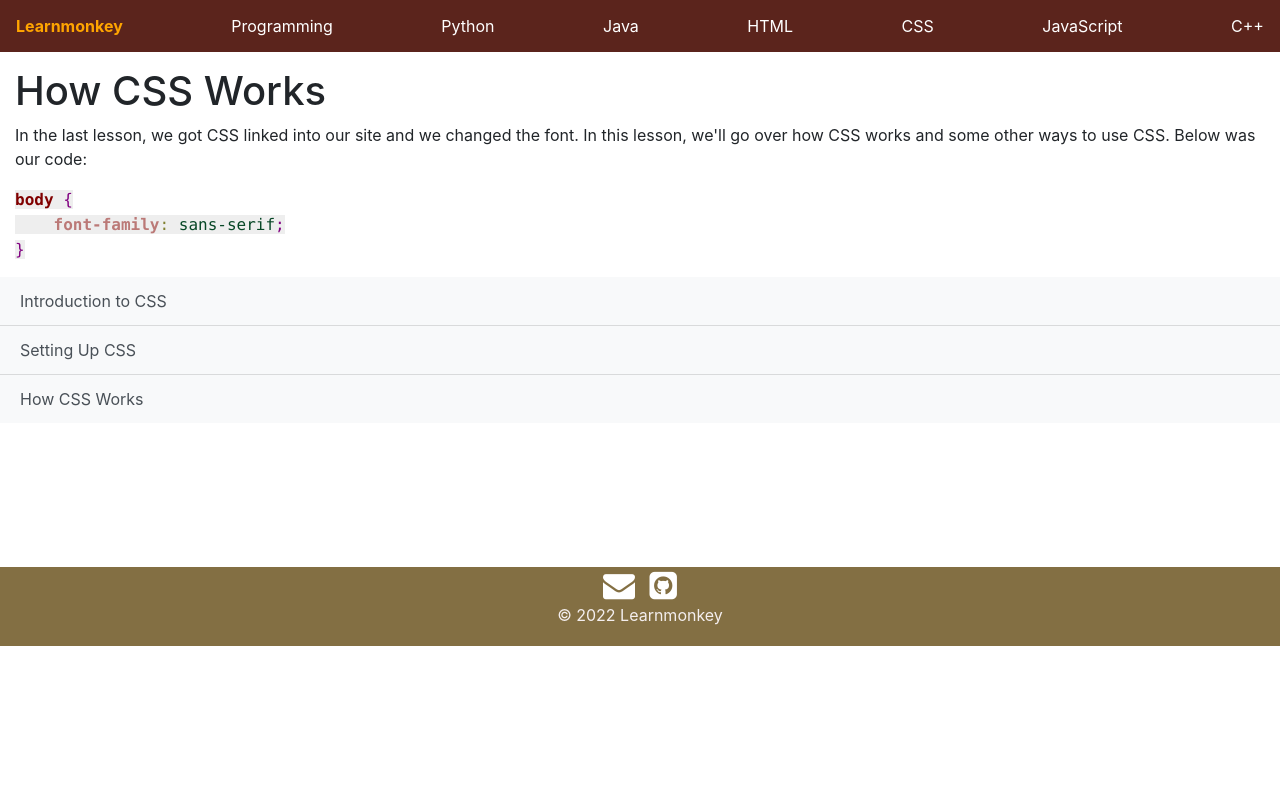
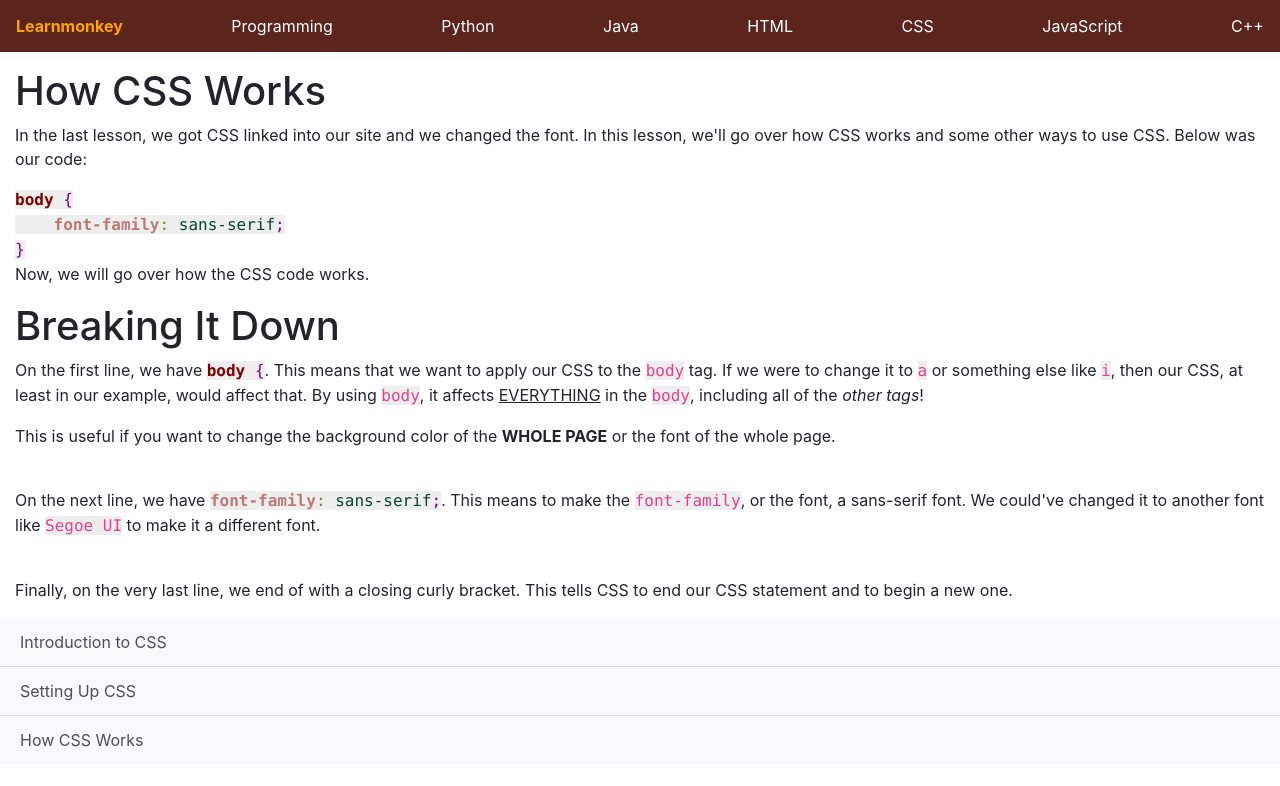
Before and after one commit to learnmonkey/learnmonkey.github.io, a Jekyll site: the page built from programming/css/how-css-works.html, in a window 1280 px wide and 900 px high. Shown: the top 786 px of the window. Built offline with Jekyll 4.4.1, drawn with Linux system fonts in a browser that asks for light colours.

Commit message:
how css works tutorial/lesson/guide complete for now...

```diff
--- a/programming/css/how-css-works.html
+++ b/programming/css/how-css-works.html
@@ -4,8 +4,21 @@ permalink: /programming/css/how-css-works/
 layout: css
 ---
 
-<h1>How CSS Works</h1>
-<p>In the last lesson, we got CSS linked into our site and we changed the font. In this lesson, we'll go over how CSS works and some other ways to use CSS. Below was our code: </p>
-<code style='color:#000000;'><span style='color:#800000; font-weight:bold; '>body</span> <span style='color:#800080; '>{</span><br>
-        &nbsp;&nbsp;&nbsp;&nbsp;<span style='color:#bb7977; font-weight:bold; '>font-family</span><span style='color:#808030; '>:</span> <span style='color:#074726; '>sans-serif</span><span style='color:#800080; '>;</span><br>
-      <span style='color:#800080; '>}</span></code>
+<section>
+  <h1>How CSS Works</h1>
+  <p>In the last lesson, we got CSS linked into our site and we changed the font. In this lesson, we'll go over how CSS works and some other ways to use CSS. Below was our code: </p>
+  <code style='color:#000000;'><span style='color:#800000; font-weight:bold; '>body</span> <span style='color:#800080; '>{</span><br>
+          &nbsp;&nbsp;&nbsp;&nbsp;<span style='color:#bb7977; font-weight:bold; '>font-family</span><span style='color:#808030; '>:</span> <span style='color:#074726; '>sans-serif</span><span style='color:#800080; '>;</span><br>
+        <span style='color:#800080; '>}</span></code>
+  <p>Now, we will go over how the CSS code works.</p>
+</section>
+
+<section>
+  <h1>Breaking It Down</h1>
+  <p>On the first line, we have <code style='color:#000000;'><span style='color:#800000; font-weight:bold; '>body</span> <span style='color:#800080; '>{</span></code>. This means that we want to apply our CSS to the <code>body</code> tag. If we were to change it to <code>a</code> or something else like <code>i</code>, then our CSS, at least in our example, would affect that. By using <code>body</code>, it affects <u>EVERYTHING</u> in the <code>body</code>, including all of the <i>other tags</i>!</p>
+  <p>This is useful if you want to change the background color of the <b>WHOLE PAGE</b> or the font of the whole page.</p>
+  <br>
+  <p>On the next line, we have <code><span style='color:#bb7977; font-weight:bold; '>font-family</span><span style='color:#808030; '>:</span> <span style='color:#074726; '>sans-serif</span><span style='color:#800080; '>;</span></code>. This means to make the <code>font-family</code>, or the font, a sans-serif font. We could've changed it to another font like <code>Segoe UI</code> to make it a different font.</p>
+  <br>
+  <p>Finally, on the very last line, we end of with a closing curly bracket. This tells CSS to end our CSS statement and to begin a new one.</p>
+</section>
```
